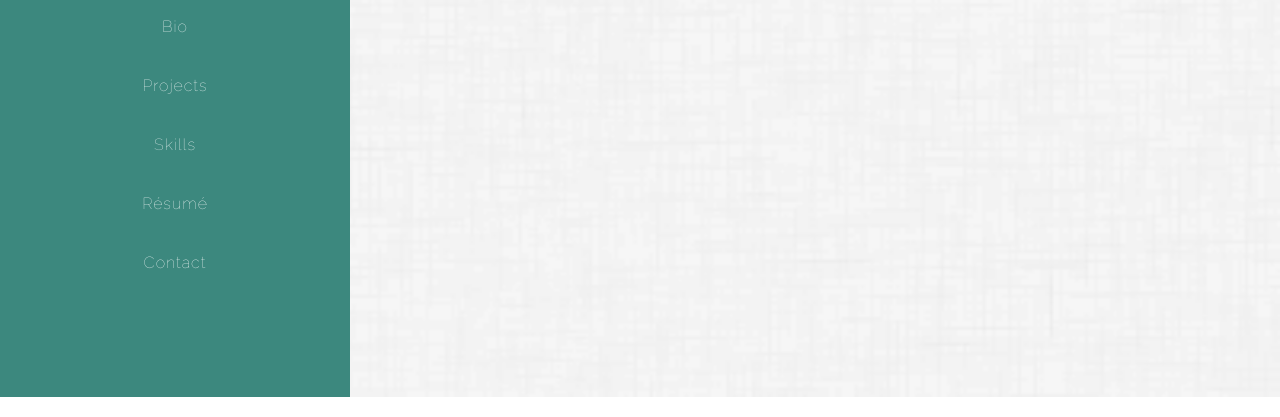
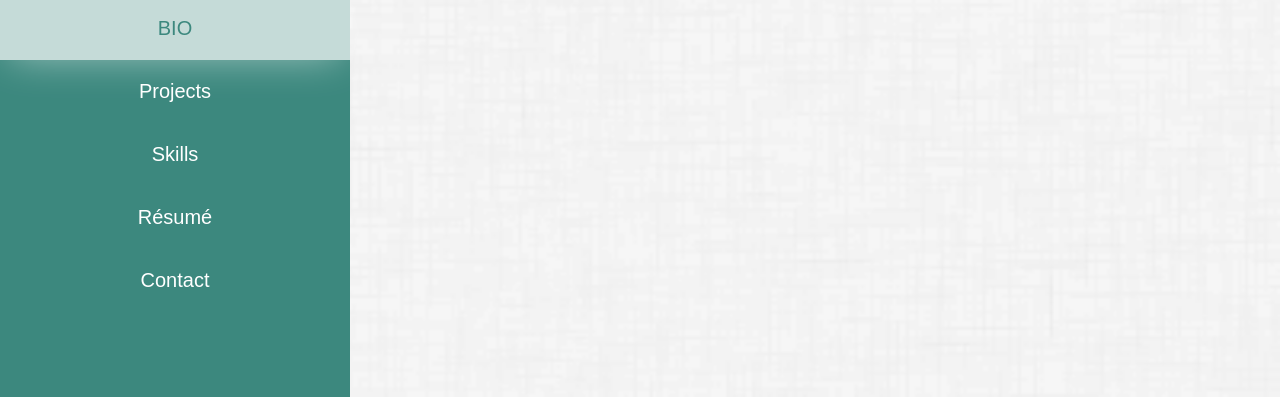
Before and after one commit to quinhill/quinlan-hill-site, a React app: page / in a window 1280 px wide. Shown: the part 403-820 px from the top of the page. Built offline with nearby package versions, Linux system fonts and the light colour scheme.

Commit message:
Remove router

```diff
--- a/src/App/index.js
+++ b/src/App/index.js
@@ -7,23 +7,28 @@ class App extends Component {
   constructor() {
     super()
     this.state = {
-      english: true
+      display: 'bio'
     }
   }
 
-  toggleLanguage = () => {
-    this.setState({
-      english: !this.state.english
-    })
+  // toggleLanguage = () => {
+  //   this.setState({
+  //     english: !this.state.english
+  //   })
+  // }
+
+  toDisplay = (id) => {
+    this.setState({ display: id })
   }
 
   render() {
     return (
       <div className="App">
         <Aside
+          toDisplay={this.toDisplay}
           toggleLanguage={this.toggleLanguage}
         />
-        <Main />
+        <Main props={this.state}/>
       </div>
     )
 
--- a/src/Aside/index.js
+++ b/src/Aside/index.js
@@ -33,7 +33,7 @@ const Aside = (props) => {
           <img className="language" alt="german" src="/germany.svg" />
         </button>
       </div>
-      <Nav />
+      <Nav toDisplay={props.toDisplay}/>
     </aside>
   )
 }
--- a/src/Main/index.js
+++ b/src/Main/index.js
@@ -1,23 +1,29 @@
 import React from 'react';
 import './main.css';
-import { Switch, Route, Redirect } from 'react-router-dom';
 import Bio from '../Bio/Bio';
 import Projects from '../Projects/Projects';
 import Resume from '../Resume';
 import Skills from '../Skills';
 import Contact from '../Contact';
 
-const Main = () => {
+const Main = ({props}) => {
+  console.log(props.display)
+  let display;
+  if (props.display === 'bio') {
+    display = <Bio />
+  } else if (props.display === 'projects') {
+    display = <Projects />
+  } else if (props.display === 'skills') {
+    display = <Skills />
+  } else if (props.display === 'resume') {
+    display = <Resume />
+  } else if (props.display === 'contact') {
+    display = <Contact />
+  }
+
   return (
     <div className="main">
-      <Switch>
-          <Route exact path="/bio" component={Bio} />
-          <Route exact path="/projects" component={Projects} />
-          <Route exact path="/resume" component={Resume} />
-          <Route exact path="/skills" component={Skills} />
-          <Route exact path="/contact" component={Contact} />
-          <Redirect to="/" component={Bio} />
-        </Switch>
+      {display}
     </div>
   )
 }
--- a/src/Nav/Nav.js
+++ b/src/Nav/Nav.js
@@ -1,44 +1,76 @@
-import React from 'react';
+import React, { Component } from 'react';
 import './nav.css';
-import { NavLink } from 'react-router-dom';
-
-const Nav = () => {
 
 
+class Nav extends Component {
+  constructor() {
+    super()
+    this.state = {
+      bio: 'active',
+      projects: '',
+      skills: '',
+      resume: '',
+      contact: ''
+    }
+  }
+
+  toDisplay = (event) => {
+    const id = event.target.id;
+    this.props.toDisplay(id);
+    this.setActive(id)
+  }
+
+  setActive = (id) => {
+    Object.keys(this.state).forEach(key => {
+      if (key === id) {
+        this.setState({ [key]: 'active'})
+      } else {
+        this.setState({ [key] : ''})
+      }
+    })
+  }
+
+  render() {
     return (
       <nav>
-      <NavLink
-        to='/bio'
-        className='nav'
+        <button
+          onClick={this.toDisplay}
+          id='bio'
+          className={`nav ${this.state.bio}`}
         >
           Bio
-      </NavLink>
-      <NavLink
-        to='/projects'
-        className='nav'
+        </button>
+        <button
+          onClick={this.toDisplay}
+          id='projects'
+          className={`nav ${this.state.projects}`}
         >
           Projects
-      </NavLink>
-      <NavLink
-        to='/skills'
-        className='nav'
+        </button>
+        <button
+          onClick={this.toDisplay}
+          id='skills'
+          className={`nav ${this.state.skills}`}
         >
           Skills
-      </NavLink>
-      <NavLink
-        to='/resume'
-        className='nav'
+        </button>
+        <button
+          onClick={this.toDisplay}
+          id='resume'
+          className={`nav ${this.state.resume}`}
         >
           Résumé
-      </NavLink>
-      <NavLink
-        to='/contact'
-        className='nav'
+        </button>
+        <button
+          onClick={this.toDisplay}
+          id='contact'
+          className={`nav ${this.state.contact}`}
         >
           Contact
-      </NavLink>
+        </button>
       </nav>
     )
   }
+}
 
 export default Nav;
--- a/src/Nav/nav.css
+++ b/src/Nav/nav.css
@@ -20,17 +20,18 @@ nav {
   display: flex;
   justify-content: center;
   text-decoration: none;
-  width: calc(100% - 40px);
+  width: 350px;
   border: none;
   background: none;
   color: #ffffff;
+  font-size: 20px;
   font-weight: 100;
   padding: 20px;
 }
 
 .nav:hover {
   overflow: hidden;
-  width: calc(100% - 40px);
+  width: 350px;
   text-transform: uppercase;
   color: #3C887E;
   background: rgba(255, 255, 255, .7);
@@ -40,8 +41,9 @@ nav {
 }
 
 .active {
+  outline: none;
   overflow: hidden;
-  width: calc(100% - 40px);
+  width: 350px;
   text-transform: uppercase;
   color: #3C887E;
   background: rgba(255, 255, 255, .7);
--- a/src/index.js
+++ b/src/index.js
@@ -2,12 +2,9 @@ import React from 'react';
 import ReactDOM from 'react-dom';
 import './index.css';
 import App from './App/index.js';
-import { BrowserRouter } from 'react-router-dom';
 
 const router = (
-  <BrowserRouter>
     <App />
-  </BrowserRouter>
 )
 
 ReactDOM.render(router, document.getElementById('root'));
```
Lines whose indentation alone changed are shown as unchanged.
